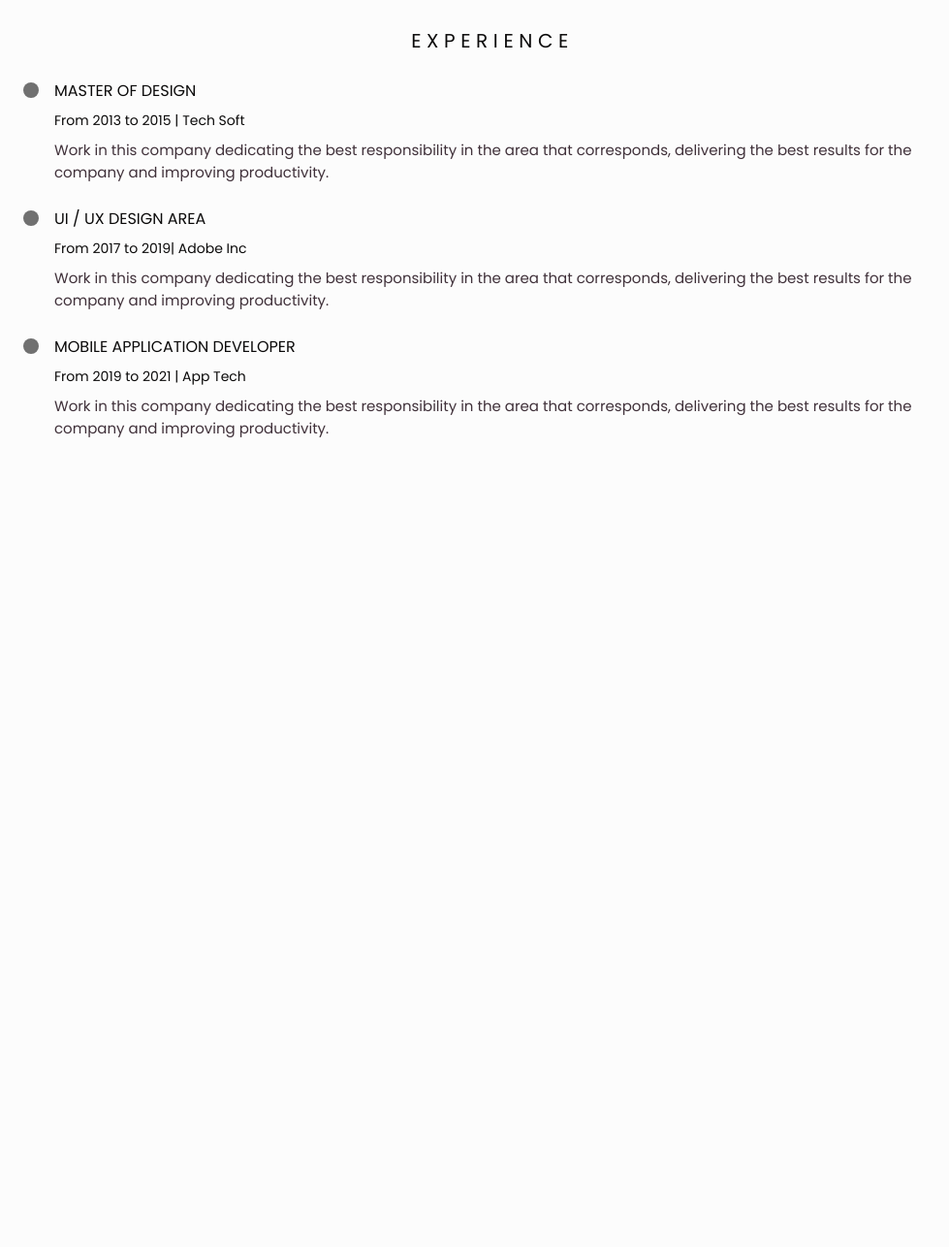
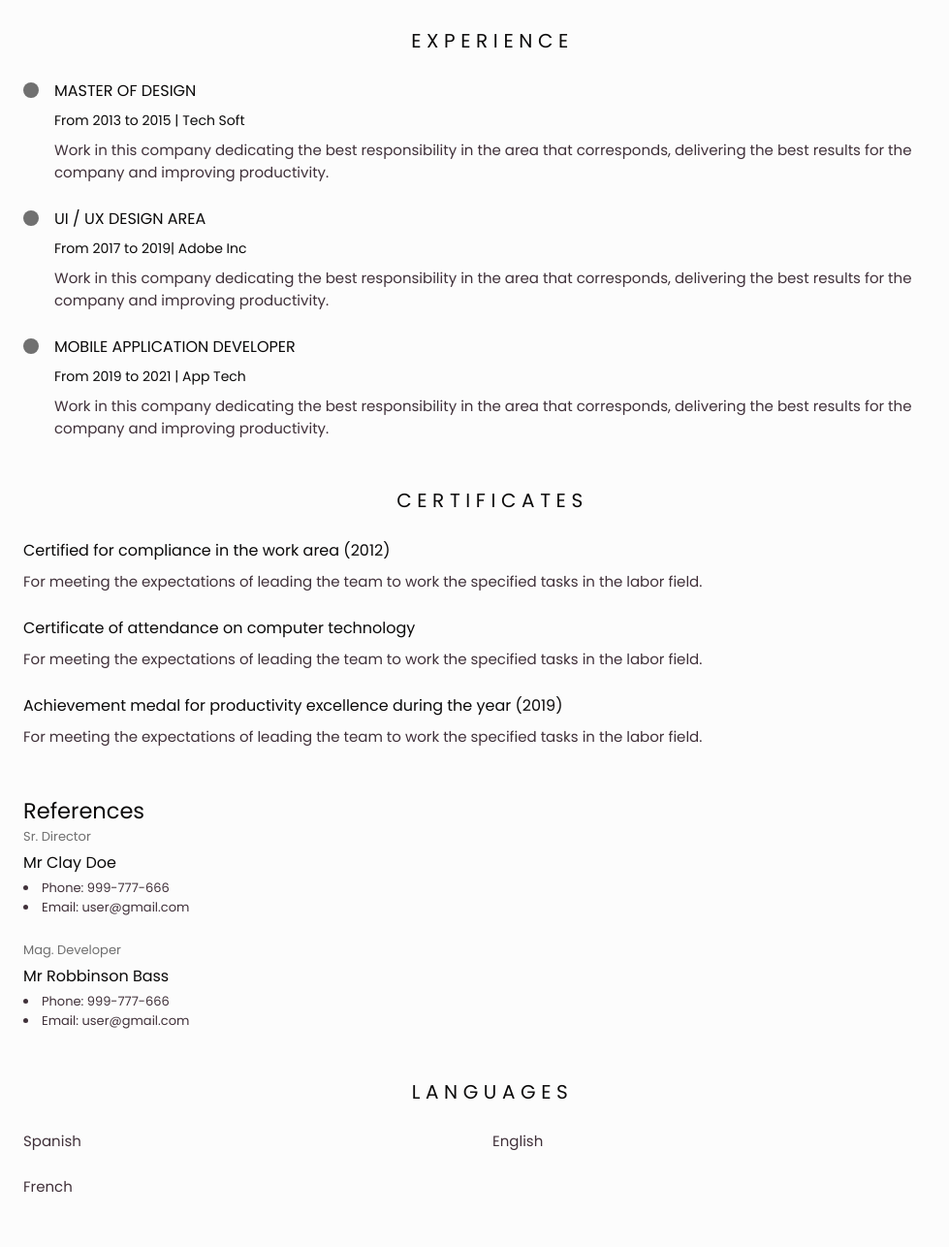
Before and after one commit to E-jane15/Resume-Project, a plain HTML site: page assets/index.html in a window 1280 px wide. Shown: the part 1523-2809 px from the top of the page at 97% size, without its empty margins (0-979 px from the left). Before the commit the page ends 2048 px from the top, so only its background shows below. Drawn offline with nearby package versions, Linux system fonts and the light colour scheme; files that its build step writes are made by us from their sources; files whose address does not match are found by name.

Commit message:
Updated index.html and styles.css

```diff
--- a/assets/css/styles.css
+++ b/assets/css/styles.css
@@ -335,21 +335,24 @@ img{
 }
 
 /*======== SKILLS AND LANGUAGES ========*/
- .skills__content{
+ .skills__content,
+ .languages__content{
     grid-template-columns: repeat(2, 1fr);
  }
 
-.skills__content{
+.languages__content{
    gap: 0;
 }
 
-.skills__name{
+.skills__name,
+.languages__name{
     display: flex;
     align-items: center;
     margin-bottom: var(--mb-3);
 }
 
-.skills__circle{
+.skills__circle,
+.languages_circle{
     display:inline-block;
     width: 5px;
     height: 5px;
@@ -358,6 +361,33 @@ img{
     margin-right: .75rem;
 }
 /*======== CERTIFICATES ========*/
+.certificate__title{
+    font-size: var(--h3-font-size);
+    margin-bottom: var(--mb-1);
+}
+
+/*======== REFERENCES ========*/
+.references__content{
+    gap: .25rem;
+}
+
+.references__subtitle{
+    color: var(--text-color-light);
+}
+
+.references__subtitle,
+.references__contact{
+    font-size: var(--smaller-font-size);
+}
+
+.references__title{
+    font-size: var(--h3-font-size);
+}
+
+/*======== INTERESTS ========*/
 
 
-/*======== PROFILE ========*/
+/* Scroll top */
+/*======== MEDIA QUERIES ========*/
+/* For small devices, menu two columns */
+ /* Classes modified for largr screen size */
--- a/assets/index.html
+++ b/assets/index.html
@@ -260,21 +260,77 @@
       </section>
 
       <!--======== CERTIFICATES ========-->
+      <section class="certificate section" id="certificates">
+        <h2 class="section-title">Certificates</h2>
+
+         <div class="certificate__container bd-grid">
+          <div class="certificate__content">
+            <h3 class="certificate__title">Certified for compliance in the work area (2012)</h3>
+            <p class="certificate__description">For meeting the expectations of leading the team to work the specified tasks in the labor field.</p>
+          </div>
+
+          <div class="certificate__container bd-grid">
+            <div class="certificate__content">
+              <h3 class="certificate__title">Certificate of attendance on computer technology</h3>
+              <p class="certificate__description">For meeting the expectations of leading the team to work the specified tasks in the labor field.</p>
+            </div>
+
+            <div class="certificate__container bd-grid">
+              <div class="certificate__content">
+                <h3 class="certificate__title">Achievement medal for productivity excellence during the year (2019)</h3>
+                <p class="certificate__description">For meeting the expectations of leading the team to work the specified tasks in the labor field.</p>
+              </div>
+         </div>
+      </section>
 
       <!--======== REFERNCES ========-->
+      <section class="references section" id="references">
+        <h2 class="section__title">References</h2>
 
-      <!--======== LANGUAGES ========-->
+        <div class="references__container bd-grid">
+          <div class="references__content bd-grid">
+            <span class="references__subtitle"> Sr. Director</span>
+            <h3 class="references__title">Mr Clay Doe</h3>
+            <u1 class="references__contact">
+              <li>Phone: 999-777-666</li>
+              <li>Email: user@gmail.com</li>
+            </u1>
+          </div>
 
+          <div class="references__content bd-grid">
+            <span class="references__subtitle">Mag. Developer</span>
+            <h3 class="references__title">Mr Robbinson Bass</h3>
+            <u1 class="references__contact">
+              <li>Phone: 999-777-666</li>
+              <li>Email: user@gmail.com</li>
+            </u1>
+          </div>
+        </div>
+      </section>
+      <!--======== LANGUANGES ========-->
+       <section class="languages section">
+        <h2 class="section-title">Languages</h2>
+
+        <div class="languages__container">
+          <u1 class="languages__content bd-grid">
+            <li class="languages__name">
+              <span class="languages__circle"></span>Spanish
+            </li>
+            <li class="languages__name">
+              <span class="languages__circle"></span>English
+            </li>
+            <li class="languages__name">
+              <span class="languages__circle"></span>French
+            </li>
+          </u1>
+        </div>
+      </section>
       <!--======== INTERESTS ========-->
+
+
      </div>
   </div>
-
-
-
-
-
-
-    </main>
+</main>
 
     <!--======== SCROLL TOP ========-->
 
```
